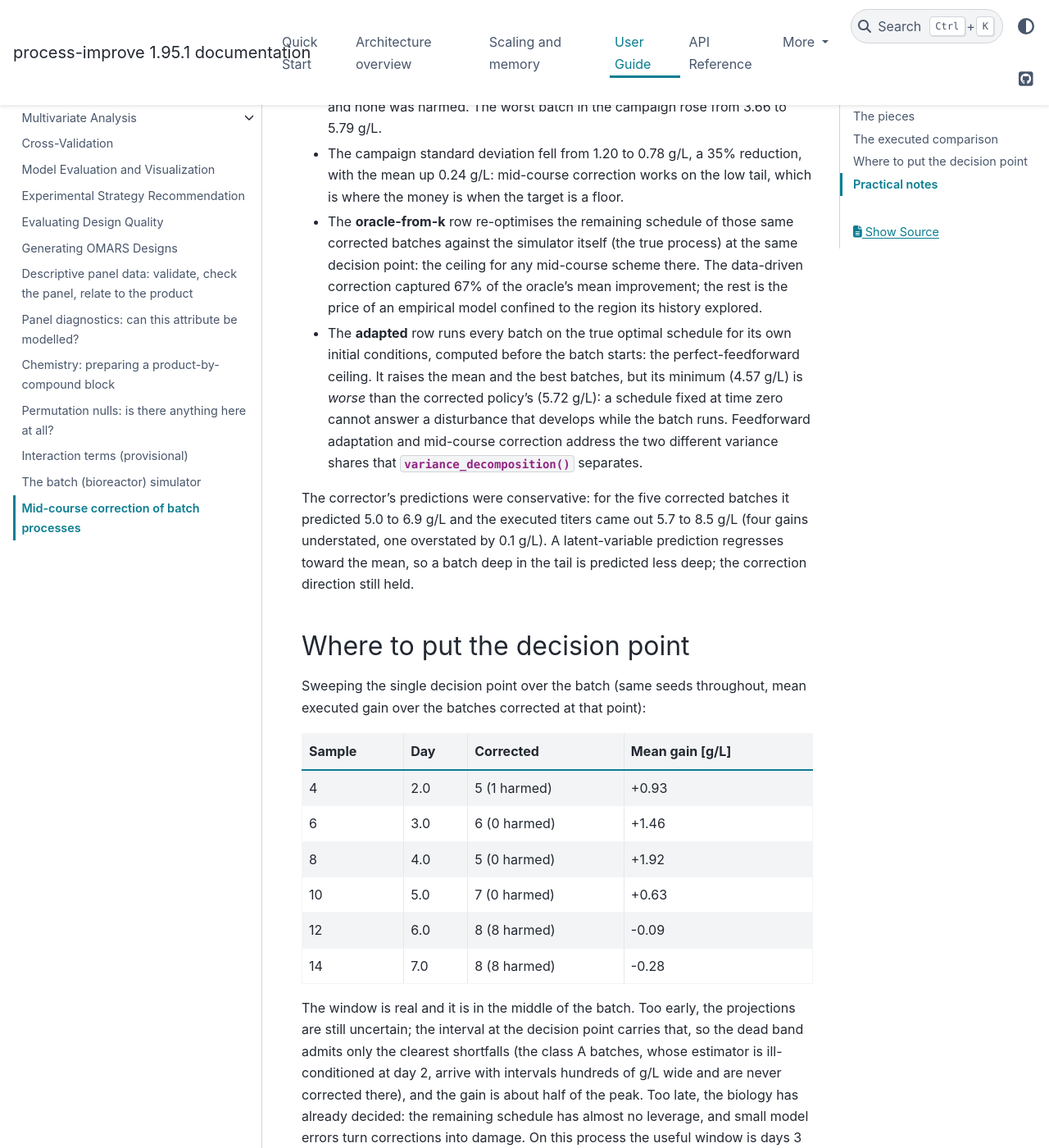
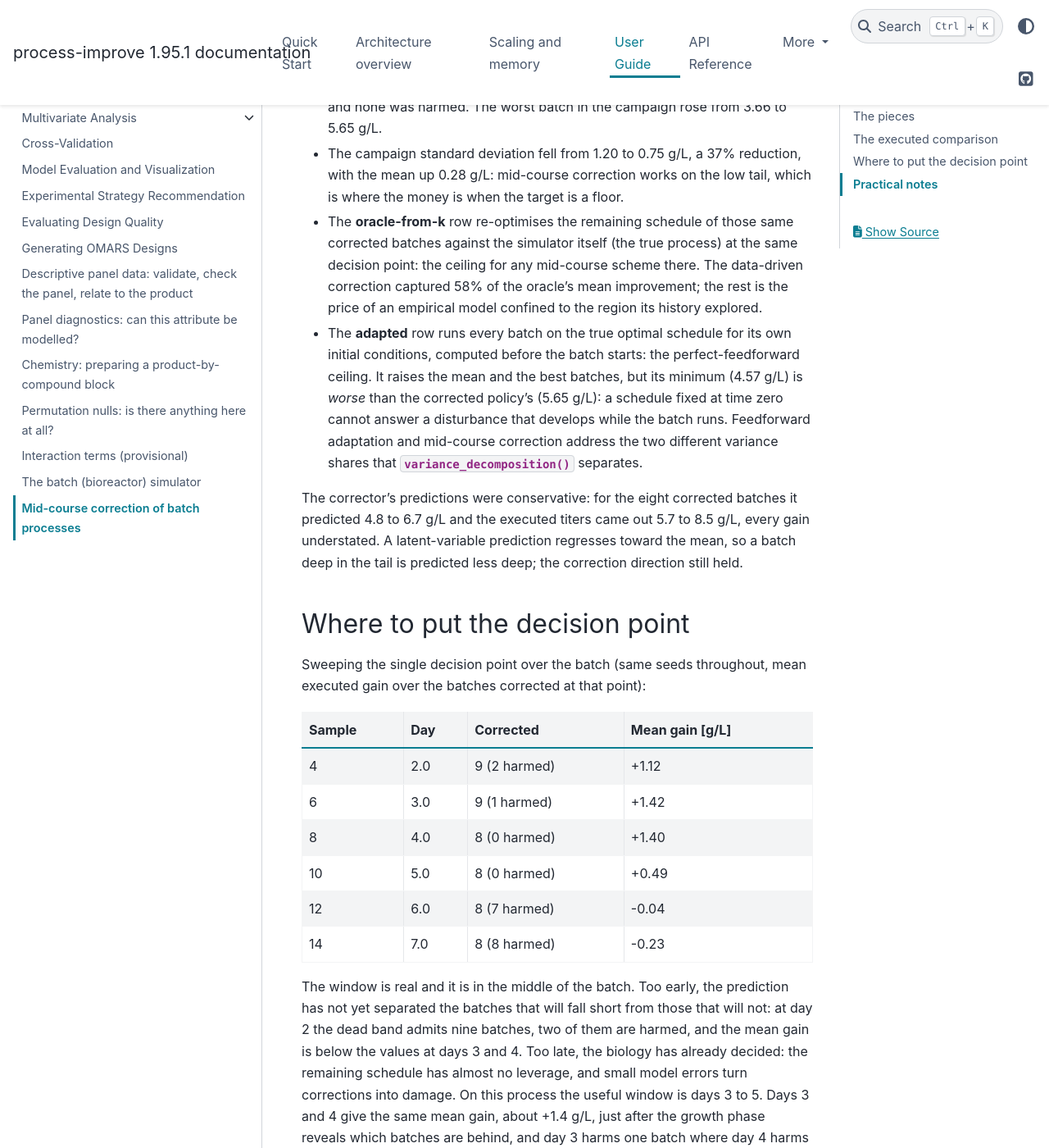
Before and after one commit to kgdunn/process-improve, a Sphinx documentation site: the page built from docs/user_guide/batch_control.rst, in a window 1280 px wide and 1400 px high, scrolled down 2252 px. Shown: the whole window at 82% size. Built offline with Sphinx 7.4.7 and the PyData theme 0.15.4, drawn with Linux system fonts in a browser that asks for light colours; some of the changed text lies outside the part shown.

Commit message:
Re-measure the user guide's executed numbers with the corrected estimator
Every number on the mid-course correction page was measured before 1.87.0
made method="tsr" trimmed score regression, so they described the
plane-only estimator. Re-run on the same configuration and seeds (200
training batches, 40 test batches, decision point at day 4):

- Eight of forty corrected (six in the poorest feed class, two in the
  middle one), none harmed, gains +0.48 to +2.45 g/L, mean +1.40 g/L; the
  worst batch rises from 3.66 to 5.65 g/L; campaign sd 1.198 to 0.750 g/L
  (37% down), mean up 0.28 g/L; 58% of the oracle's mean improvement; the
  adapted policy's minimum (4.57) still below the corrected one's (5.65).
- All eight gains understated by the model (predicted 4.8 to 6.7 g/L,
  executed 5.7 to 8.5 g/L).
- Decision-day sweep: the window is still days 3 to 5; days 3 and 4 now
  give the same mean gain (+1.42 and +1.40 g/L), day 3 harming one batch
  and day 4 none; day 2 admits nine batches with two harmed. The old
  paragraph about class A's intervals being hundreds of g/L wide at day 2
  described the plane-only estimator and is gone: the regression shrinks
  toward the mean row while the observed columns say little.
- Exploration dial: relaxing the T2 weight from 3 to 0 still raises the
  executed mean of the corrected batches monotonically (6.76 to 7.06 g/L,
  above the prediction at every setting).

Measured by the figures repository's midcourse-correction-figures.py
against this branch; the five PNGs it writes are the figures PR's to
regenerate.

Co-Authored-By: Claude Fable 5.1 <noreply@anthropic.com>
Claude-Session: https://claude.ai/code/session_01NZAyiPT8xURSdi24yFKCra

```diff
--- a/docs/user_guide/batch_control.rst
+++ b/docs/user_guide/batch_control.rst
@@ -82,41 +82,41 @@ seed 0; about seven minutes, dominated by the two ceiling policies):
 Policy           Mean    Sd      Min     Max
 ===============  ======  ======  ======  ======
 replay           7.507   1.198   3.655   8.925
-midcourse        7.746   0.782   5.717   8.925
-oracle-from-k    7.866   0.626   6.108   8.925
+midcourse        7.786   0.750   5.652   8.925
+oracle-from-k    7.984   0.509   6.392   8.925
 adapted          7.824   1.013   4.573   9.309
 ===============  ======  ======  ======  ======
 
-Five of the forty batches were corrected, all in the poorest feed class;
-thirty-four were left alone by the dead band and one was stopped by the SPE
-validity gate. Reading the table:
+Eight of the forty batches were corrected, six in the poorest feed class and
+two in the middle one; thirty-one were left alone by the dead band and one was
+stopped by the SPE validity gate. Reading the table:
 
-- The corrected batches gained between +1.48 and +2.67 g/L, mean +1.92 g/L,
+- The corrected batches gained between +0.48 and +2.45 g/L, mean +1.40 g/L,
   and none was harmed. The worst batch in the campaign rose from 3.66 to
-  5.79 g/L.
-- The campaign standard deviation fell from 1.20 to 0.78 g/L, a 35%
-  reduction, with the mean up 0.24 g/L: mid-course correction works on the
+  5.65 g/L.
+- The campaign standard deviation fell from 1.20 to 0.75 g/L, a 37%
+  reduction, with the mean up 0.28 g/L: mid-course correction works on the
   low tail, which is where the money is when the target is a floor.
 - The **oracle-from-k** row re-optimises the remaining schedule of those
   same corrected batches against the simulator itself (the true process) at
   the same decision point: the ceiling for any mid-course scheme there. The
-  data-driven correction captured 67% of the oracle's mean improvement; the
+  data-driven correction captured 58% of the oracle's mean improvement; the
   rest is the price of an empirical model confined to the region its
   history explored.
 - The **adapted** row runs every batch on the true optimal schedule for its
   own initial conditions, computed before the batch starts: the
   perfect-feedforward ceiling. It raises the mean and the best batches, but
-  its minimum (4.57 g/L) is *worse* than the corrected policy's (5.72 g/L):
+  its minimum (4.57 g/L) is *worse* than the corrected policy's (5.65 g/L):
   a schedule fixed at time zero cannot answer a disturbance that develops
   while the batch runs. Feedforward adaptation and mid-course correction
   address the two different variance shares that
   :func:`~process_improve.simulation.variance_decomposition` separates.
 
-The corrector's predictions were conservative: for the five corrected
-batches it predicted 5.0 to 6.9 g/L and the executed titers came out 5.7 to
-8.5 g/L (four gains understated, one overstated by 0.1 g/L). A
-latent-variable prediction regresses toward the mean, so a batch deep in the
-tail is predicted less deep; the correction direction still held.
+The corrector's predictions were conservative: for the eight corrected batches
+it predicted 4.8 to 6.7 g/L and the executed titers came out 5.7 to 8.5 g/L,
+every gain understated. A latent-variable prediction regresses toward the
+mean, so a batch deep in the tail is predicted less deep; the correction
+direction still held.
 
 Where to put the decision point
 -------------------------------
@@ -127,24 +127,23 @@ mean executed gain over the batches corrected at that point):
 =========  ====  ==============  ===============
 Sample     Day   Corrected       Mean gain [g/L]
 =========  ====  ==============  ===============
-4          2.0   5 (1 harmed)    +0.93
-6          3.0   6 (0 harmed)    +1.46
-8          4.0   5 (0 harmed)    +1.92
-10         5.0   7 (0 harmed)    +0.63
-12         6.0   8 (8 harmed)    -0.09
-14         7.0   8 (8 harmed)    -0.28
+4          2.0   9 (2 harmed)    +1.12
+6          3.0   9 (1 harmed)    +1.42
+8          4.0   8 (0 harmed)    +1.40
+10         5.0   8 (0 harmed)    +0.49
+12         6.0   8 (7 harmed)    -0.04
+14         7.0   8 (8 harmed)    -0.23
 =========  ====  ==============  ===============
 
 The window is real and it is in the middle of the batch. Too early, the
-projections are still uncertain; the interval at the decision point carries
-that, so the dead band admits only the clearest shortfalls (the class A
-batches, whose estimator is ill-conditioned at day 2, arrive with intervals
-hundreds of g/L wide and are never corrected there), and the gain is about
-half of the peak. Too late, the biology has already decided: the remaining
-schedule has almost no leverage, and small model errors turn corrections
-into damage. On this process the useful window is days 3 to 5, with the
-largest gain at day 4, just after the growth phase reveals which batches are
-behind.
+prediction has not yet separated the batches that will fall short from those
+that will not: at day 2 the dead band admits nine batches, two of them are
+harmed, and the mean gain is below the values at days 3 and 4. Too late, the
+biology has already decided: the remaining schedule has almost no leverage,
+and small model errors turn corrections into damage. On this process the
+useful window is days 3 to 5. Days 3 and 4 give the same mean gain, about
++1.4 g/L, just after the growth phase reveals which batches are behind, and
+day 3 harms one batch where day 4 harms none.
 
 Practical notes
 ---------------
```
